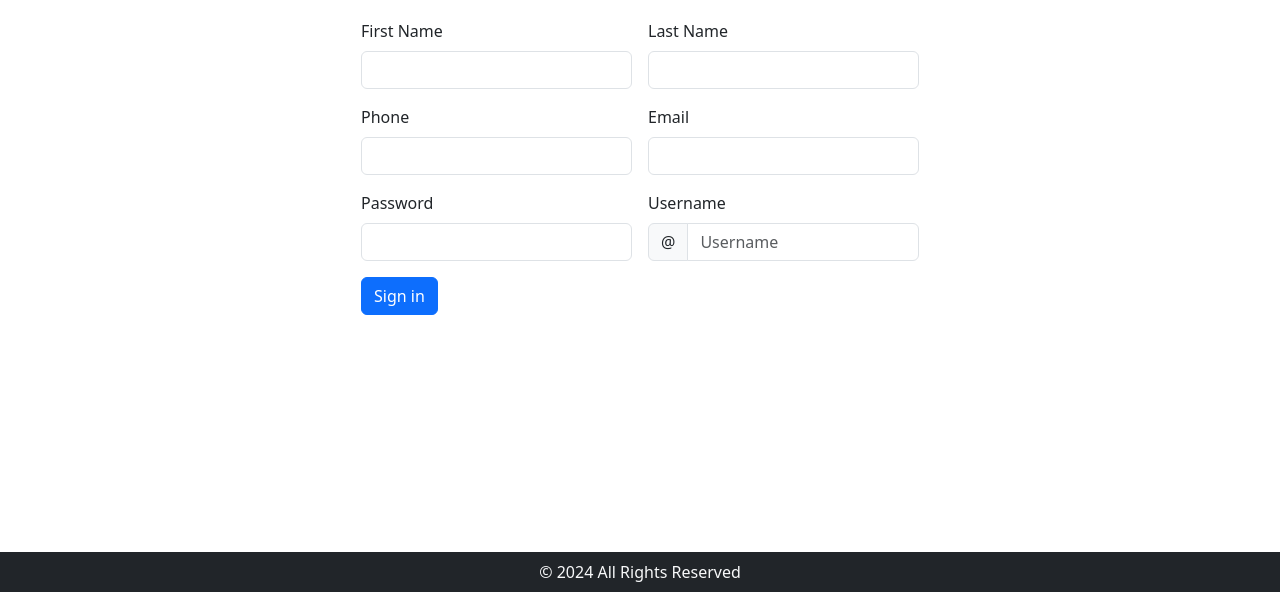
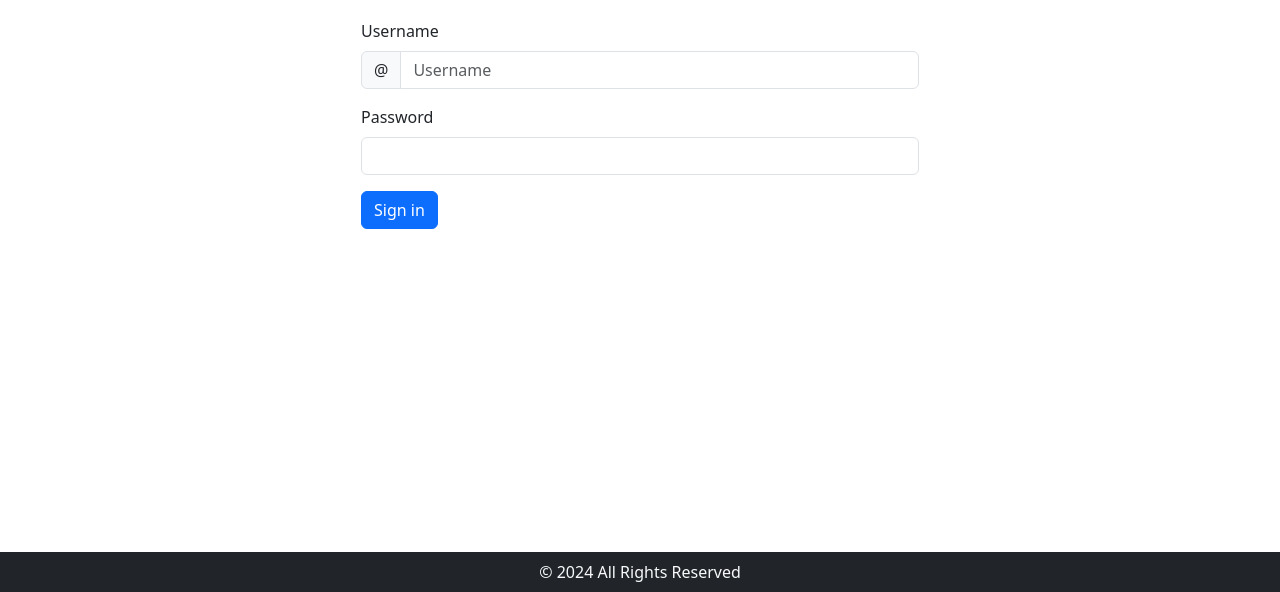
Before and after one commit to naimur-234964/wddf04-lab35hw, a plain HTML site: page login.html in a window 1280 px wide. Shown: the part 208-800 px from the top of the page. Drawn offline with nearby package versions, Linux system fonts and the light colour scheme.

Commit message:
login page completed

```diff
--- a/login.html
+++ b/login.html
@@ -56,32 +56,16 @@
                     <h1 class="h1">Login</h1>
                 </div>
                 <form method="get" class="row g-3">
-                    <div class="col-md-6">
-                        <label for="fisrtName" class="form-label">First Name</label>
-                        <input type="text" name="fisrtName"  class="form-control" id="fisrtName">
-                    </div>
-                    <div class="col-md-6">
-                        <label for="lastName" class="form-label">Last Name</label>
-                        <input type="text" name="lastName"  class="form-control" id="lastName">
-                    </div>
-                    <div class="col-md-6">
-                        <label for="phone" class="form-label">Phone</label>
-                        <input type="tel" name="phone"  class="form-control" id="phone">
-                    </div>
-                    <div class="col-md-6">
-                        <label for="inputEmail4" class="form-label">Email</label>
-                        <input type="email" name="inputEmail4"  class="form-control" id="inputEmail4">
-                    </div>
-                    <div class="col-md-6">
-                        <label for="inputPassword4" class="form-label">Password</label>
-                        <input type="password" name="inputPassword4"  class="form-control" id="inputPassword4">
-                    </div>
-                    <div class="col-md-6">
+                    <div class="col-12">
                         <label for="userName" class="form-label">Username</label>
                         <div class="input-group">
                             <div class="input-group-text">@</div>
                             <input type="text" name="userName"  class="form-control" placeholder="Username">
                         </div>
+                    </div>
+                    <div class="col-12">
+                        <label for="inputPassword4" class="form-label">Password</label>
+                        <input type="password" name="inputPassword4"  class="form-control" id="inputPassword4">
                     </div>
                     <div class="col-12">
                         <button type="submit" class="btn btn-primary">Sign in</button>
```
